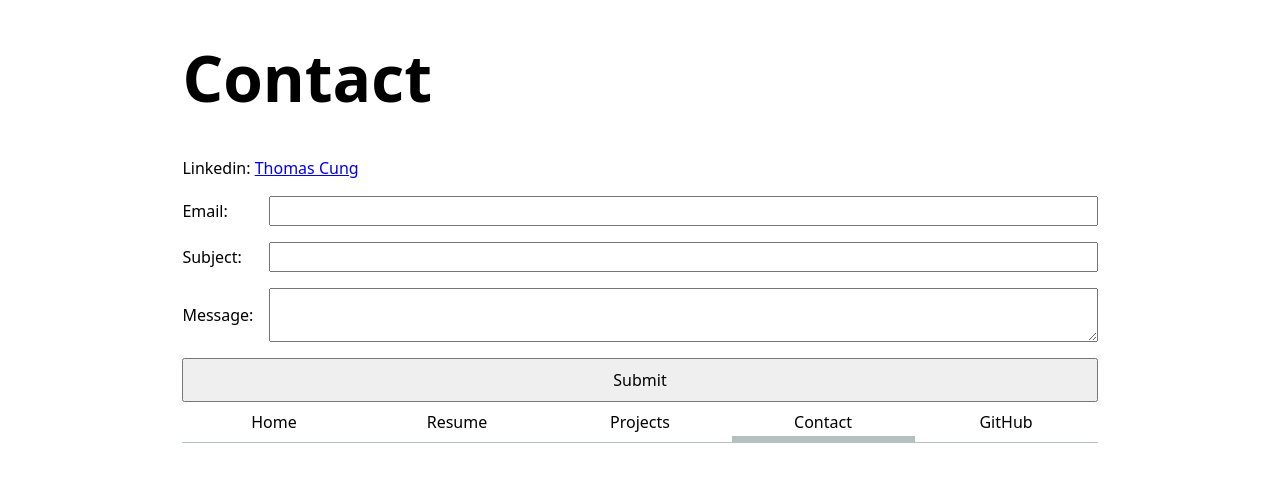
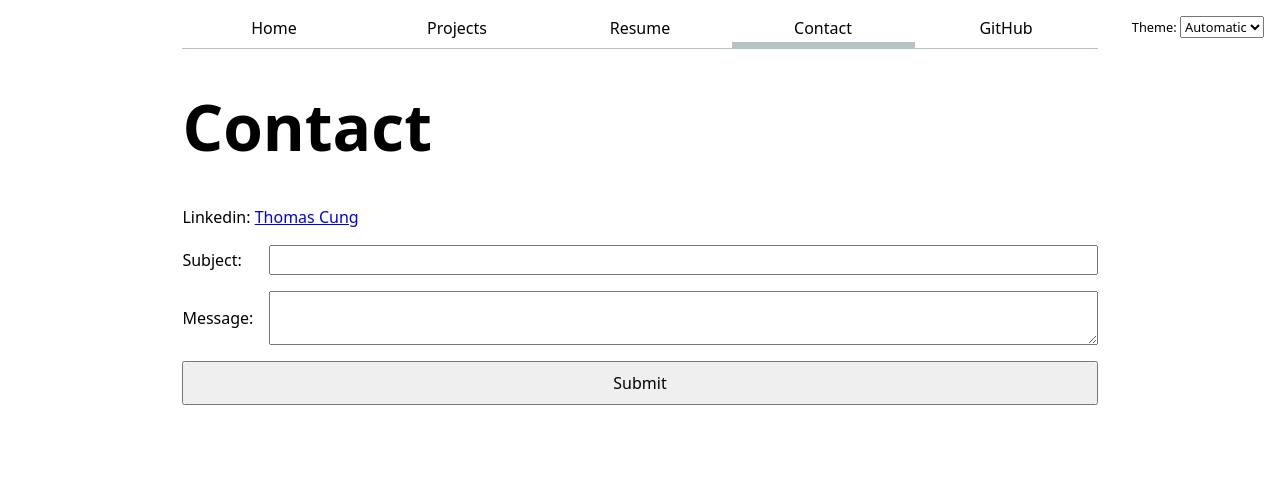
Before and after one commit to thomasdcung/portfolio, a plain HTML site: page contact/index.html in a window 1280 px wide. Drawn offline with Linux system fonts and the light colour scheme.

Commit message:
update lab 3

```diff
--- a/contact/index.html
+++ b/contact/index.html
@@ -5,33 +5,15 @@
     <meta name="viewport" content="width=device-width, initial-scale=1.0">
     <title>Contact</title>
     <link rel="stylesheet" href="../style.css">
+    <script type="module" src="../global.js"></script>
 </head>
 <body>
     <h1>Contact</h1>
     <p>Linkedin: <a href="https://www.linkedin.com/in/thomascung" target="_blank">Thomas Cung</a></p>
-    <form id="contact-form" action="mailto:tdcung@ucsd.edu" method="POST" enctype="text/plain">
-        <label><span>Email:</span> <input type="email" id="email" name="email" required></label>
+    <form action="mailto:tdcung@ucsd.edu">
         <label><span>Subject:</span> <input id="subject" name="subject" required></label>
         <label><span>Message:</span> <textarea id="body" name="body" required></textarea></label>
         <button type="submit">Submit</button>
     </form>
-    <nav>
-        <ul>
-            <li><a href="../index.html">Home</a></li>
-            <li><a href="../resume/index.html">Resume</a></li>
-            <li><a href="../projects/index.html">Projects</a></li>
-            <li><a href="../contact/index.html" class="current">Contact</a></li>
-            <li><a href="https://github.com/thomasdcung" target="_blank">GitHub</a></li>
-        </ul>
-    </nav>
-    <script>
-        document.getElementById('contact-form').addEventListener('submit', function(e) {
-            var email = document.getElementById('email').value;
-            var subject = document.getElementById('subject').value;
-            var body = document.getElementById('body').value;
-            var mailtoUrl = 'mailto:tdcung@ucsd.edu?subject=' + encodeURIComponent(subject) + '&body=' + encodeURIComponent('From: ' + email + '\n\n' + body);
-            window.location.href = mailtoUrl;
-        });
-    </script>
 </body>
 </html>
--- /dev/null
+++ b/global.js
@@ -0,0 +1,98 @@
+console.log('IT’S ALIVE!');
+
+export function $$(selector, context = document) {
+  return Array.from(context.querySelectorAll(selector));
+}
+
+// Step 2 (commented out as replaced by Step 3 dynamic nav generation):
+// let navLinks = $$("nav a");
+// let currentLink = navLinks.find(
+//   (a) => a.host === location.host && a.pathname === location.pathname
+// );
+// currentLink?.classList.add("current");
+
+// Step 3: Automatic navigation menu
+let pages = [
+  { url: '', title: 'Home' },
+  { url: 'projects/', title: 'Projects' },
+  { url: 'resume/', title: 'Resume' },
+  { url: 'contact/', title: 'Contact' },
+  { url: 'https://github.com/thomasdcung', title: 'GitHub' },
+];
+
+const BASE_PATH =
+  location.hostname === 'localhost' || location.hostname === '127.0.0.1'
+    ? (location.pathname.startsWith('/portfolio/') ? '/portfolio/' : '/')
+    : '/portfolio/';
+
+let nav = document.createElement('nav');
+document.body.prepend(nav);
+
+for (let p of pages) {
+  let url = p.url;
+  let title = p.title;
+
+  url = !url.startsWith('http') ? BASE_PATH + url : url;
+
+  let a = document.createElement('a');
+  a.href = url;
+  a.textContent = title;
+  nav.append(a);
+
+  if (
+    a.host === location.host &&
+    (a.pathname === location.pathname ||
+      a.pathname === location.pathname.replace(/\/index\.html$/, '/'))
+  ) {
+    a.classList.add('current');
+  }
+
+  if (a.host !== location.host) {
+    a.target = '_blank';
+  }
+}
+
+// Step 4: Dark mode switch
+document.body.insertAdjacentHTML(
+  'afterbegin',
+  `
+  <label class="color-scheme">
+    Theme:
+    <select>
+      <option value="light dark">Automatic</option>
+      <option value="light">Light</option>
+      <option value="dark">Dark</option>
+    </select>
+  </label>`,
+);
+
+let select = document.querySelector('.color-scheme select');
+
+function setColorScheme(colorScheme) {
+  document.documentElement.style.setProperty('color-scheme', colorScheme);
+  select.value = colorScheme;
+}
+
+if ('colorScheme' in localStorage) {
+  setColorScheme(localStorage.colorScheme);
+}
+
+select.addEventListener('input', function (event) {
+  console.log('color scheme changed to', event.target.value);
+  setColorScheme(event.target.value);
+  localStorage.colorScheme = event.target.value;
+});
+
+// Step 5: Better contact form
+let form = document.querySelector('form');
+
+form?.addEventListener('submit', function (event) {
+  event.preventDefault();
+  let data = new FormData(form);
+  let params = [];
+  for (let [name, value] of data) {
+    params.push(`${name}=${encodeURIComponent(value)}`);
+  }
+  let url = `${form.action}?${params.join('&')}`;
+  location.href = url;
+});
--- a/style.css
+++ b/style.css
@@ -1,8 +1,10 @@
 :root {
   --color-accent: oklch(65% 50% 0);
+  --border-color: oklch(50% 10% 200 / 40%);
 }
 
 html {
+  color-scheme: light dark;
   accent-color: var(--color-accent);
 }
 
@@ -31,9 +33,10 @@ nav li {
 
 /* Step 2.2 & 2.3: Navigation Layout and Styling */
 nav {
+  --border-color: oklch(50% 10% 200 / 40%);
   display: flex;
   margin-bottom: 2em;
-  border-bottom: 1px solid oklch(80% 3% 200);
+  border-bottom: 1px solid var(--border-color);
 }
 
 nav a {
@@ -46,7 +49,7 @@ nav a {
 
 /* Step 2.3: Current Page Link */
 nav a.current {
-  border-bottom: 0.4em solid oklch(80% 3% 200);
+  border-bottom: 0.4em solid var(--border-color);
   padding-bottom: 0.1em;
 }
 
@@ -54,7 +57,7 @@ nav a.current {
 nav a:hover {
   border-bottom: 0.4em solid var(--color-accent);
   padding-bottom: 0.1em;
-  background-color: oklch(from var(--color-accent) 95% 5% h);
+  background-color: color-mix(in oklch, var(--color-accent), canvas 85%);
 }
 
 /* Step 3.1 & 3.3: Contact Form Typography & Grid Layout */
@@ -73,8 +76,16 @@ form label {
 
 input,
 textarea,
-button {
+button,
+select {
   font: inherit;
+}
+
+.color-scheme {
+  position: absolute;
+  top: 1rem;
+  right: 1rem;
+  font-size: 80%;
 }
 
 form button {
@@ -113,7 +124,7 @@ form button {
 }
 
 #resume h3 {
-  border-bottom: 2px solid oklch(80% 3% 200);
+  border-bottom: 2px solid var(--border-color);
   padding-bottom: 0.2em;
   margin-top: 1.5em;
 }
@@ -138,7 +149,7 @@ form button {
   color: inherit;
   font-weight: 500;
   padding: 0.5em 1em;
-  border: 1px solid oklch(80% 3% 200);
+  border: 1px solid var(--border-color);
   border-radius: 8px;
   transition: all 0.2s ease-in-out;
 }
@@ -146,7 +157,7 @@ form button {
 .social-links a:hover {
   border-color: var(--color-accent);
   color: var(--color-accent);
-  background-color: oklch(from var(--color-accent) 95% 5% h);
+  background-color: color-mix(in oklch, var(--color-accent), canvas 85%);
   transform: translateY(-2px);
 }
 
```
Also changed, not shown: index.html (+1 -9 lines), projects/index.html (+1 -10 lines), resume/index.html (+1 -10 lines).
